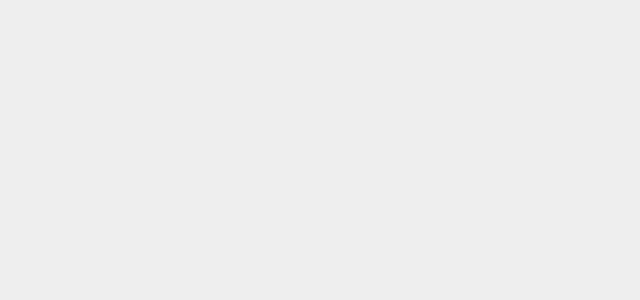
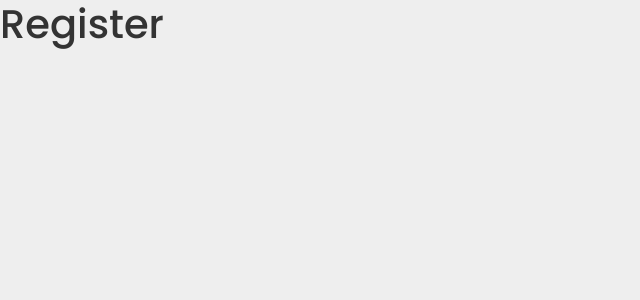
Before and after one commit to Harry8679/Inventory-Management-App-Frontend, a React (Create React App) app: page /register in a window 1280 px wide. Before the commit this address had no page. Shown: the top 300 px of the page, without its empty margins (0-640 px from the left). Built offline with nearby package versions, Linux system fonts and the light colour scheme.

Commit message:
Create Auth Pages and Routes

```diff
--- a/src/App.js
+++ b/src/App.js
@@ -1,11 +1,19 @@
 import { BrowserRouter, Routes, Route } from 'react-router-dom';
 import Home from './pages/home/Home';
+import Login from './pages/auth/Login';
+import Register from './pages/auth/Register';
+import Forgot from './pages/auth/Forgot';
+import Reset from './pages/auth/Reset';
 
 const App = () => {
   return (
     <BrowserRouter>
       <Routes>
         <Route path='/' element={<Home />} />
+        <Route path='/login' element={<Login />} />
+        <Route path='/register' element={<Register />} />
+        <Route path='/forgot' element={<Forgot />} />
+        <Route path='/reset' element={<Reset />} />
       </Routes>
     </BrowserRouter>
   );
```
